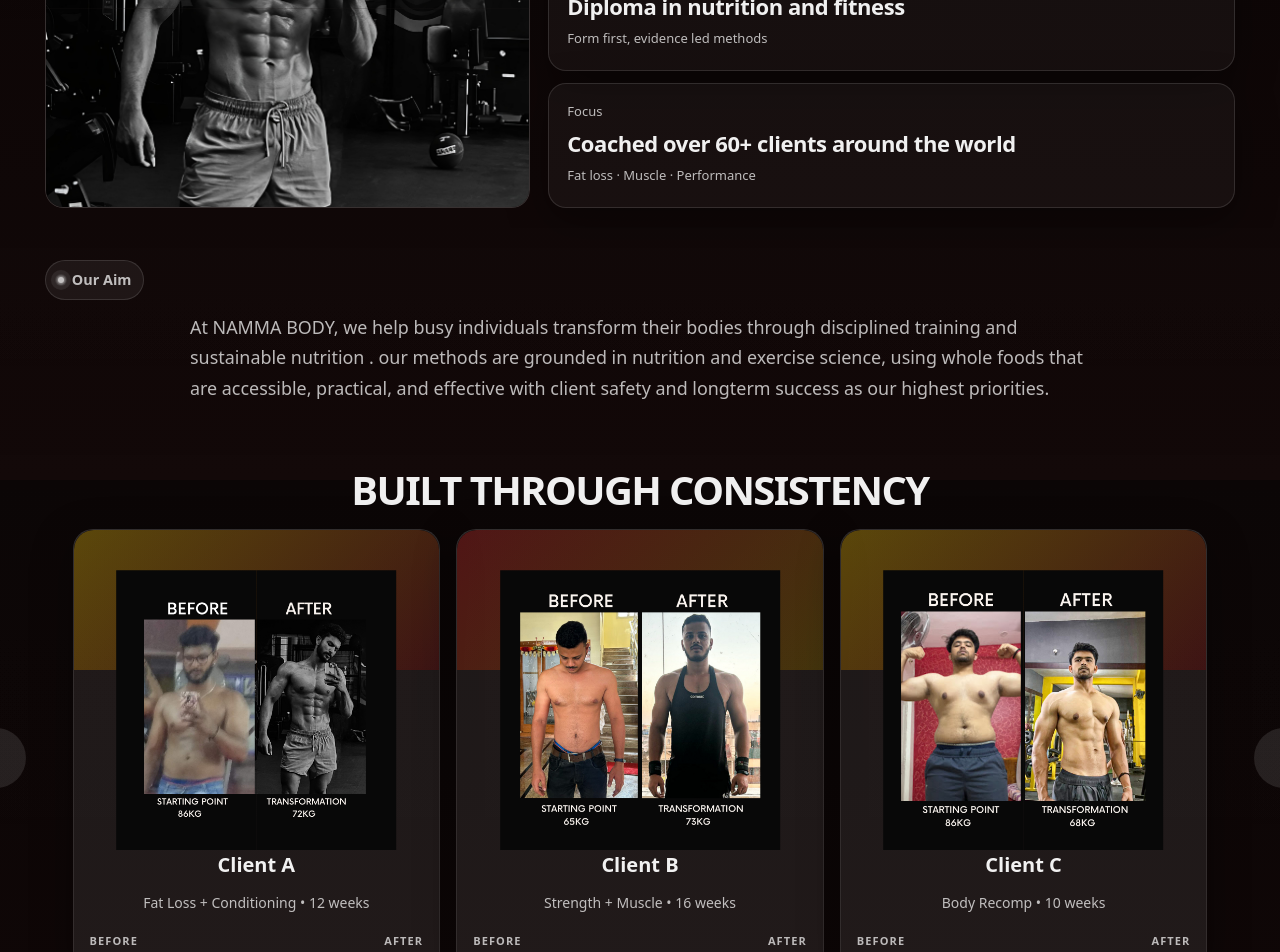
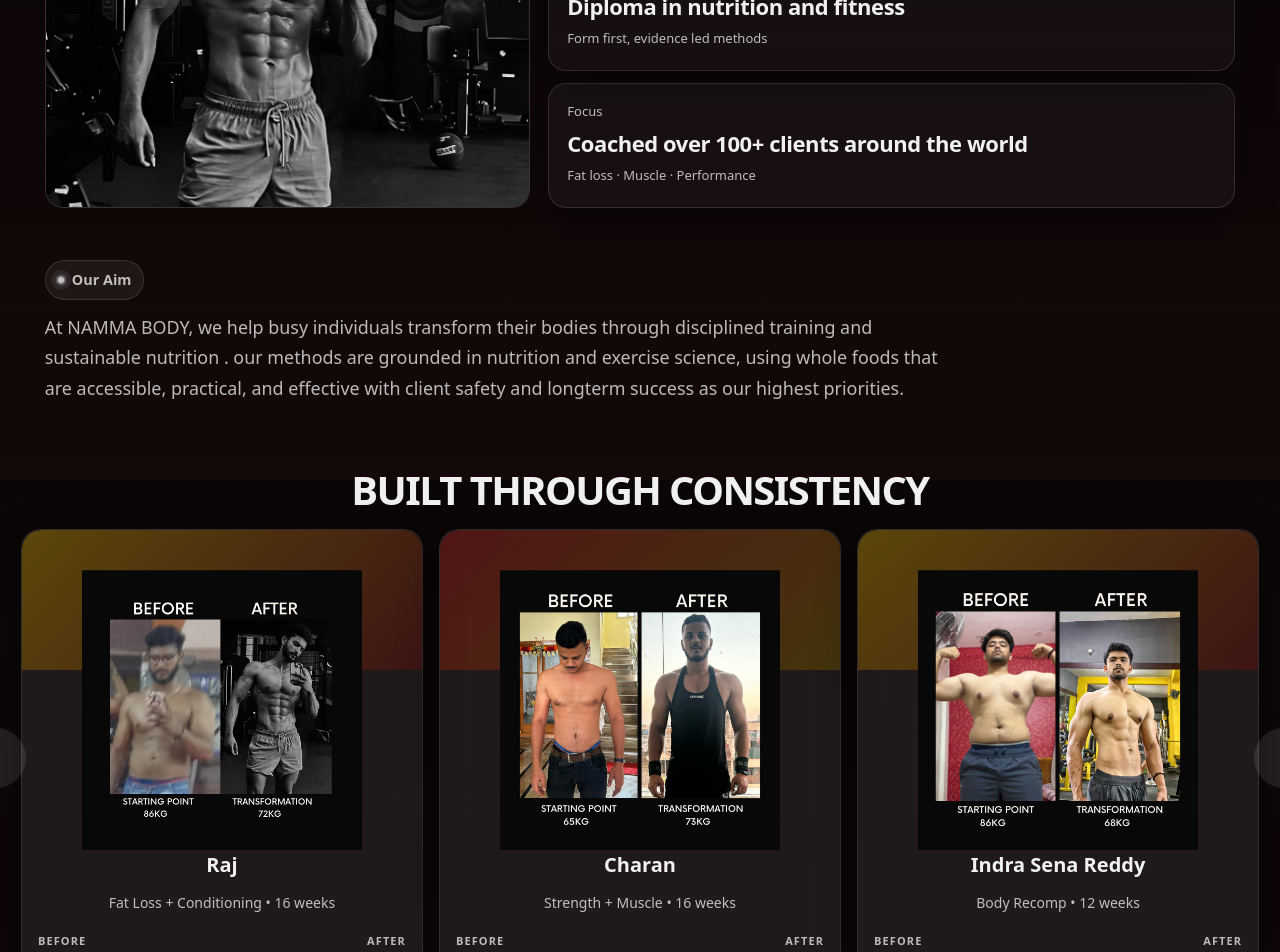
Before and after one commit to rahulreddy1665/namma_body, a React (Vite) app: page / in a window 1280 px wide. Shown: the part 1120-2072 px from the top of the page. Built offline with nearby package versions, Linux system fonts and the light colour scheme.

Commit message:
final changes

```diff
--- a/src/data/transformations.ts
+++ b/src/data/transformations.ts
@@ -13,31 +13,31 @@
 
 export const TRANSFORMATIONS: Transformation[] = [
   {
-    name: 'Client A',
+    name: 'Raj',
     focus: 'Fat Loss + Conditioning',
-    duration: '12 weeks',
+    duration: '16 weeks',
     imageSrc: transformation1,
-    imageAlt: 'Before and after transformation for Client A',
+    imageAlt: 'Before and after transformation for Raj',
   },
   {
-    name: 'Client B',
+    name: 'Charan',
     focus: 'Strength + Muscle',
     duration: '16 weeks',
     imageSrc: transformation2,
-    imageAlt: 'Before and after transformation for Client B',
+    imageAlt: 'Before and after transformation for Charan',
   },
   {
-    name: 'Client C',
+    name: 'Indra Sena Reddy',
     focus: 'Body Recomp',
-    duration: '10 weeks',
+    duration: '12 weeks',
     imageSrc: transformation3,
-    imageAlt: 'Before and after transformation for Client C',
+    imageAlt: 'Before and after transformation for Indra Sena Reddy',
   },
   {
-    name: 'Client D',
+    name: 'Rupesh',
     focus: 'Transformation',
-    duration: '14 weeks',
+    duration: '16 weeks',
     imageSrc: transformation4,
-    imageAlt: 'Before and after transformation for Client D',
+    imageAlt: 'Before and after transformation for Rupesh',
   },
 ]
--- a/src/sections/AboutSection.tsx
+++ b/src/sections/AboutSection.tsx
@@ -10,7 +10,8 @@
       <SectionHeading
         eyebrow="About"
         title="Science-based coaching, engineered for results."
-        description="At NAMMA BODY, we help busy individuals transform their bodies through disciplined training and sustainable nutrition . our methods are grounded in nutrition and exercise science, using whole foods that are accessible, practical, and effective with client safety and longterm success as our highest priorities."
+        description="Meet Raj,
+A highly committed natural bodybuilding athlete with competitive success and professional expertise in fitness coaching ,Raj has guided individuals from around the world toward sustainable transformations, improved health, and elite performance through structured training and personalized nutrition."
       />
 
       <Container>
@@ -126,7 +127,7 @@
           >
             <MiniCard title="Experience" value="7+ yrs" note="Strength & conditioning coaching" />
             <MiniCard title="Certifications" value="Diploma in nutrition and fitness" note="Form first, evidence led methods" />
-            <MiniCard title="Focus" value="Coached over 60+ clients around the world" note="Fat loss · Muscle · Performance" />
+            <MiniCard title="Focus" value="Coached over 100+ clients around the world" note="Fat loss · Muscle · Performance" />
           </motion.div>
         </div>
 
--- a/src/sections/OurAimSection.tsx
+++ b/src/sections/OurAimSection.tsx
@@ -29,9 +29,10 @@
           transition={{ duration: 0.5, ease: 'easeOut' }}
           style={{
             maxWidth: '900px',
-            margin: '0 auto',
+            margin: '0',
+            marginTop: 'var(--content-gap-md)', /* 12px */
             textAlign: 'left',
-            marginTop: 'var(--content-gap-md)', /* 12px */
+            alignSelf: 'flex-start'
           }}
         >
           <p
--- a/src/sections/TransformationsSection.tsx
+++ b/src/sections/TransformationsSection.tsx
@@ -187,8 +187,8 @@
                     }}
                     style={{
                       flex: `0 0 calc(${100 / cardsToShow}% - ${(24 * (cardsToShow - 1)) / cardsToShow}px)`,
-                      minWidth: cardsToShow === 1 ? '100%' : cardsToShow === 2 ? '48%' : '32%',
-                      maxWidth: cardsToShow === 1 ? '100%' : cardsToShow === 2 ? '48%' : '32%',
+                      minWidth: cardsToShow === 1 ? '100%' : cardsToShow === 2 ? '48%' : '35%',
+                      maxWidth: cardsToShow === 1 ? '100%' : cardsToShow === 2 ? '48%' : '35%',
                       position: 'relative',
                       zIndex: 10,
                     }}
@@ -586,20 +586,34 @@
             }
           }
 
-          /* Ensure cards scale properly at all sizes */
-          #transformations .transformations-container > div {
-            min-width: clamp(280px, 30vw, 450px);
-          }
-
-          @media (max-width: 1023px) {
+          /* Mobile - Ensure full width for single card */
+          @media (max-width: 767px) {
             #transformations .transformations-container > div {
-              min-width: clamp(250px, 45vw, 400px);
+              min-width: 100% !important;
+              max-width: 100% !important;
+              flex: 0 0 100% !important;
+            }
+            #transformations .transformations-wrapper {
+              padding: 0 12px !important;
+            }
+            #transformations .container {
+              padding: 0 var(--container-padding-xs) !important;
             }
           }
 
-          @media (max-width: 767px) {
+          /* Tablet - Ensure proper width for 2 cards */
+          @media (min-width: 768px) and (max-width: 1023px) {
             #transformations .transformations-container > div {
-              min-width: clamp(280px, 85vw, 450px);
+              min-width: 48% !important;
+              max-width: 48% !important;
+            }
+          }
+
+          /* Desktop - 35% width for 3 cards */
+          @media (min-width: 1024px) {
+            #transformations .transformations-container > div {
+              min-width: 35% !important;
+              max-width: 35% !important;
             }
           }
           `}
```
